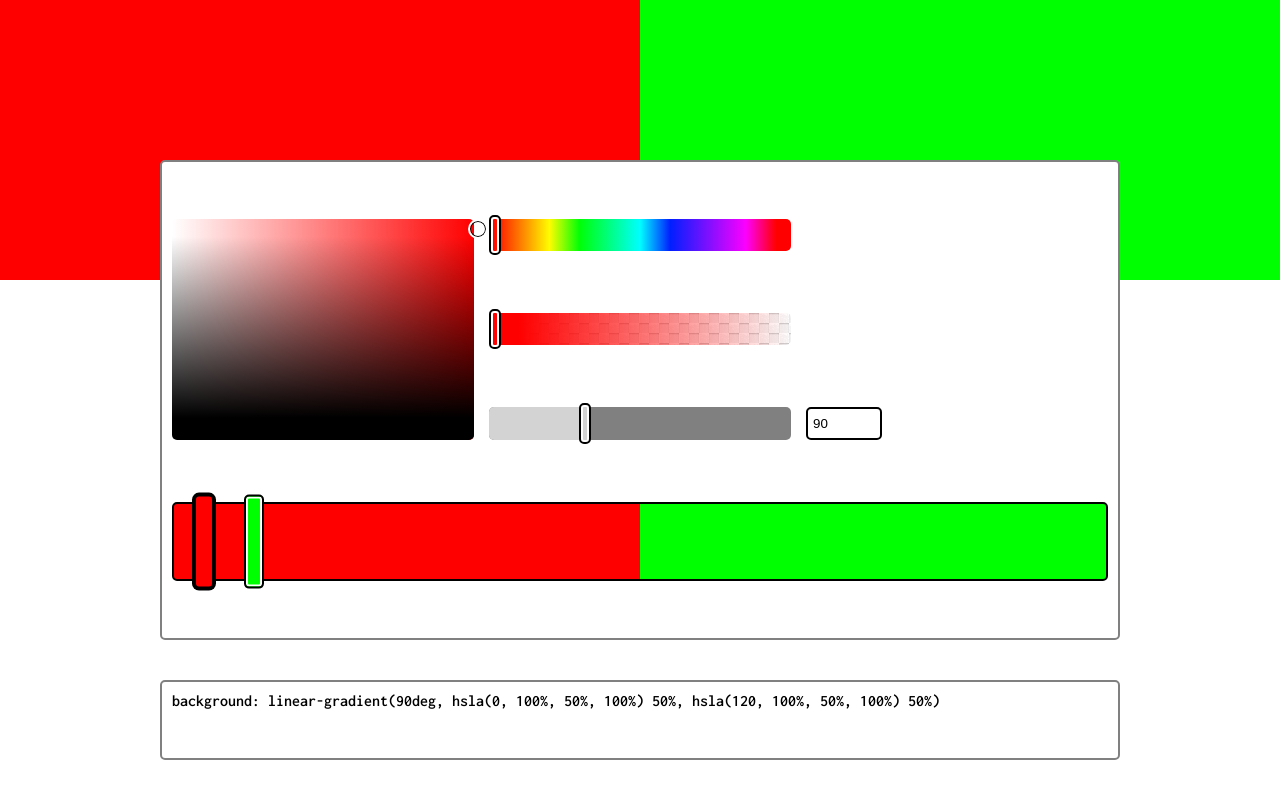
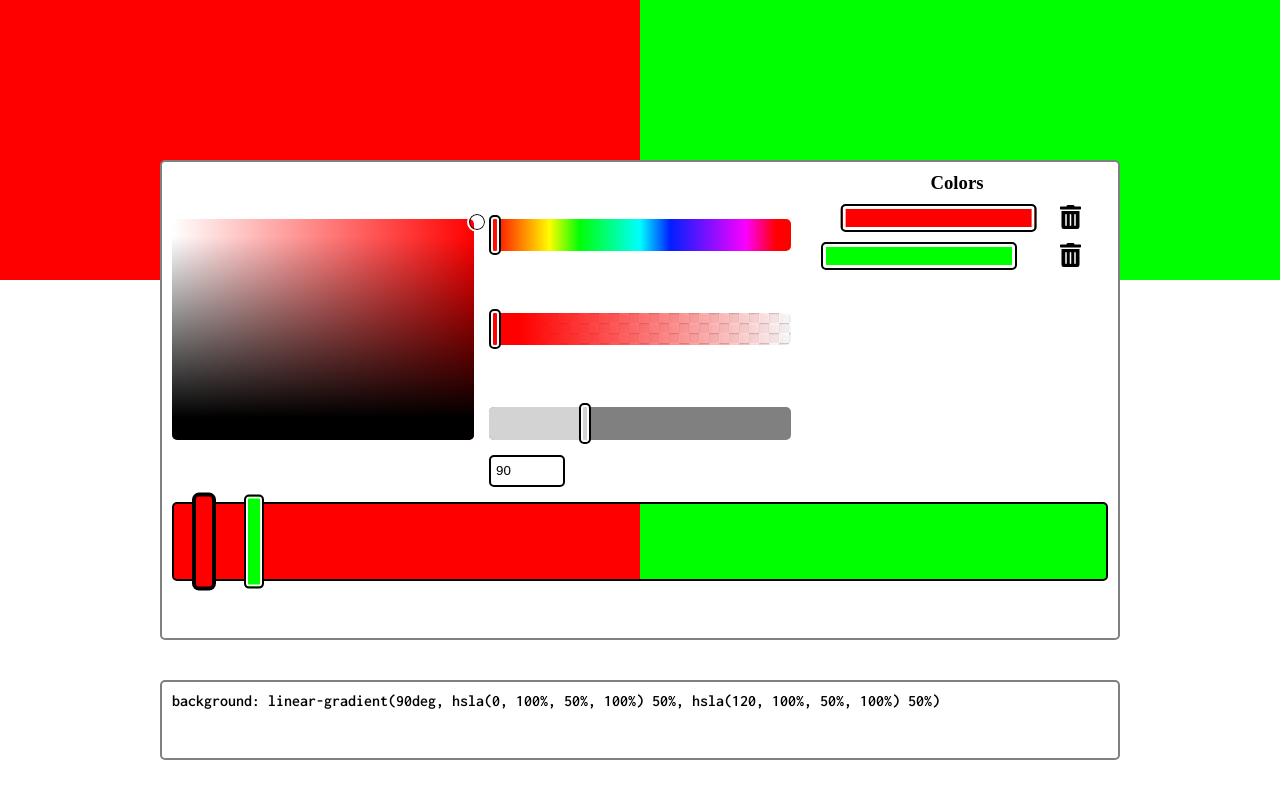
Before and after one commit to Centmsn/CSS-gradient-generator, a React (Create React App) app: page / in a window 1280 px wide. Built offline with nearby package versions, Linux system fonts and the light colour scheme.

Commit message:
add remove color function, fix minior bugs

```diff
--- a/package.json
+++ b/package.json
@@ -3,9 +3,14 @@
   "version": "0.1.0",
   "private": true,
   "dependencies": {
+    "@fortawesome/fontawesome-free": "^5.15.1",
+    "@fortawesome/fontawesome-svg-core": "^1.2.32",
+    "@fortawesome/free-solid-svg-icons": "^5.15.1",
+    "@fortawesome/react-fontawesome": "^0.1.12",
     "@testing-library/jest-dom": "^5.11.5",
     "@testing-library/react": "^11.1.1",
     "@testing-library/user-event": "^12.2.0",
+    "lodash": "^4.17.20",
     "react": "^17.0.1",
     "react-dom": "^17.0.1",
     "react-redux": "^7.2.2",
--- a/src/actions/index.js
+++ b/src/actions/index.js
@@ -7,6 +7,7 @@ import {
   CHANGEACTIVECOL,
   SETACTIVEWIDTH,
   SETGRADIENTCODE,
+  REMOVEGRADIENTCOL,
 } from "./types";
 
 export const setH = (deg) => {
@@ -67,3 +68,10 @@ export const setGradientCode = (code) => {
     payload: code,
   };
 };
+
+export const removeGradientCol = (index) => {
+  return {
+    type: REMOVEGRADIENTCOL,
+    payload: index,
+  };
+};
--- a/src/actions/types.js
+++ b/src/actions/types.js
@@ -6,3 +6,4 @@ export const CHANGEACTIVECOL = "CHANGEACTIVECOL";
 export const SETACTIVECOL = "SETACTIVECOL";
 export const SETACTIVEWIDTH = "SETACTIVEWIDTH";
 export const SETGRADIENTCODE = "SETGRADIENTCODE";
+export const REMOVEGRADIENTCOL = "REMOVEGRADIENTCOL";
--- /dev/null
+++ b/src/components/ColorsList.js
@@ -0,0 +1,113 @@
+import styled from "styled-components";
+import { connect } from "react-redux";
+import { FontAwesomeIcon } from "@fortawesome/react-fontawesome";
+import { faTrashAlt } from "@fortawesome/free-solid-svg-icons";
+
+import { removeGradientCol, changeActiveCol } from "../actions";
+
+const ColorsList = ({
+  gradient,
+  index,
+  removeGradientCol,
+  changeActiveCol,
+}) => {
+  const removeColor = (index) => {
+    if (Object.keys(gradient).length <= 2) return;
+
+    removeGradientCol(index);
+  };
+
+  const changeActive = (index) => {
+    changeActiveCol(index);
+  };
+
+  const renderList = () => {
+    const length = Object.keys(gradient).length;
+    const list = [];
+
+    for (let i = 0; i < length; i++) {
+      const color = `hsla(${gradient[i].h}, ${gradient[i].s}%, ${gradient[i].l}%, ${gradient[i].a}%)`;
+      const active = i === index ? true : false;
+      list.push(
+        <ListEl key={i}>
+          <ListColor
+            color={color}
+            active={active}
+            onClick={() => changeActive(i)}
+          />
+          <Btn onClick={() => removeColor(i)}>
+            <FontAwesomeIcon icon={faTrashAlt} />
+          </Btn>
+        </ListEl>
+      );
+    }
+
+    return list;
+  };
+
+  return (
+    <List>
+      <ListTitle>Colors</ListTitle>
+      <ul>{renderList()}</ul>
+    </List>
+  );
+};
+
+const List = styled.div`
+  grid-area: 1/3/8/4;
+
+  overflow-y: auto;
+`;
+
+const ListTitle = styled.h3`
+  text-align: center;
+`;
+
+const ListEl = styled.li`
+  margin: 10px 0;
+
+  display: flex;
+  justify-content: space-around;
+`;
+
+const ListColor = styled.div`
+  transform: ${({ active }) => (active ? "translateX(10%)" : null)};
+
+  flex-basis: 65%;
+  border: 2px solid black;
+  border-radius: 5px;
+  background-color: ${(props) => props.color};
+
+  box-shadow: inset 0 0 0 3px white;
+  transition: transform 300ms;
+  cursor: pointer;
+`;
+
+const Btn = styled.button`
+  position: relative;
+  flex-basis: 15%;
+  min-height: 25px;
+
+  border: none;
+  outline: none;
+  background: none;
+
+  font-size: 1.5rem;
+  cursor: pointer;
+  transition: 300ms;
+
+  &:hover {
+    color: red;
+  }
+`;
+
+const mapStateToProps = (state) => {
+  return {
+    index: state.colId,
+    gradient: state.gradient,
+  };
+};
+
+export default connect(mapStateToProps, { removeGradientCol, changeActiveCol })(
+  ColorsList
+);
--- a/src/components/DegreeOptions.js
+++ b/src/components/DegreeOptions.js
@@ -80,7 +80,7 @@ const InnerBar = styled.div.attrs(({ offset }) => ({
 `;
 
 const Input = styled.input`
-  grid-area: 6/3/7/4;
+  grid-area: 7/2/8/3;
 
   width: 25%;
 
--- a/src/components/GradientOptions.js
+++ b/src/components/GradientOptions.js
@@ -1,6 +1,6 @@
 import styled from "styled-components";
 import { connect } from "react-redux";
-import { useState, useRef } from "react";
+import { useState, useRef, useEffect } from "react";
 
 import { changeActiveCol, setActiveWidth, setActiveCol } from "../actions";
 import Draggable from "./Draggable";
@@ -20,13 +20,21 @@ const GradientOptions = ({
   });
   const gradientBar = useRef(null);
 
+  useEffect(() => {
+    setColorsAmount(Object.keys(gradient).length - 1);
+  }, [gradient]);
+
   const changeColorPosition = (e, index) => {
     changeActiveCol(index);
     const { width, left } = gradientBar.current.getBoundingClientRect();
 
+    if (e.clientX - left + 10 > width || e.clientX - left < -10) {
+      return;
+    }
+
     setColorsPosition((prev) => ({
       ...prev,
-      [index]: { x: e.clientX - left + 10 },
+      [index]: { x: e.clientX - left - 10 },
     }));
     setActiveWidth(Math.round((e.clientX - left + 10) * (100 / width)), index);
   };
@@ -91,6 +99,19 @@ const Bar = styled.div.attrs((props) => ({
   border-radius: 5px;
 
   cursor: pointer;
+
+  &:hover {
+    &::after {
+      content: "Click to add color";
+      position: absolute;
+      left: 85%;
+      top: 120%;
+
+      border: 2px solid black;
+      border-radius: 5px;
+      padding: 5px;
+    }
+  }
 `;
 
 const mapStateToProps = (state) => {
--- a/src/components/Options.js
+++ b/src/components/Options.js
@@ -3,10 +3,11 @@ import { useRef, useState, useEffect } from "react";
 import { connect } from "react-redux";
 
 import { setH, setLs } from "../actions";
+import Draggable from "./Draggable";
+import DegreeOptions from "./DegreeOptions";
 import GradientOptions from "./GradientOptions";
+import ColorsList from "./ColorsList";
 import TransparentOptions from "./TransparentOptions";
-import DegreeOptions from "./DegreeOptions";
-import Draggable from "./Draggable";
 
 const Options = ({ setH, setLs, hue, active, gradient }) => {
   const colorHue = useRef(null);
@@ -17,19 +18,22 @@ const Options = ({ setH, setLs, hue, active, gradient }) => {
   const [satPosition, setSatPosition] = useState({ x: 0, y: 0 });
 
   useEffect(() => {
-    // TODO: set also LIGHTNESS and SATURATION
     const { width } = colorHue.current.getBoundingClientRect();
     const satDimensions = colorSat.current.getBoundingClientRect();
+
+    setH(gradient[active].h);
+    setLs(gradient[active].s, gradient[active].l);
 
     setHueOffset((width / 360) * gradient[active].h);
 
     setSatPosition({
-      x: (satDimensions.width / 100) * gradient[active].s - 6.5,
+      x: (satDimensions.width / 100) * gradient[active].s - 7.5,
       y:
         satDimensions.height -
         (satDimensions.height / 100) *
           gradient[active].l *
-          (1 + gradient[active].s / 100),
+          (1 + gradient[active].s / 100) -
+        7.5,
     });
   }, [active]);
 
@@ -100,6 +104,7 @@ const Options = ({ setH, setLs, hue, active, gradient }) => {
       <TransparentOptions />
       <DegreeOptions />
       <GradientOptions />
+      <ColorsList />
     </Settings>
   );
 };
--- a/src/components/TransparentOptions.js
+++ b/src/components/TransparentOptions.js
@@ -1,15 +1,24 @@
 import styled from "styled-components";
 import { connect } from "react-redux";
-import { useState, useRef } from "react";
+import { useState, useRef, useEffect } from "react";
 
 import Draggable from "./Draggable";
 import { setA } from "../actions";
 
 import transparentBg from "../assets/paven.png";
 
-const TransparentOptions = ({ setA, hue, sat, light }) => {
+const TransparentOptions = ({ setA, hue, sat, light, active, gradient }) => {
   const [sliderPosition, setSliderPosition] = useState(0);
   const transparencyBar = useRef(null);
+
+  useEffect(() => {
+    const { width } = transparencyBar.current.getBoundingClientRect();
+    const position = width - (width / 100) * gradient[active].a;
+
+    setA(gradient[active].a);
+
+    setSliderPosition(position);
+  }, [active]);
 
   const setTransparency = (e) => {
     const { left, width } = transparencyBar.current.getBoundingClientRect();
@@ -66,6 +75,8 @@ const mapStateToProps = (state) => {
     hue,
     sat,
     light,
+    active: state.colId,
+    gradient: state.gradient,
   };
 };
 
--- a/src/reducers/gradientColors.js
+++ b/src/reducers/gradientColors.js
@@ -1,4 +1,9 @@
-import { SETACTIVECOL, SETACTIVEWIDTH } from "../actions/types";
+import _ from "lodash";
+import {
+  SETACTIVECOL,
+  SETACTIVEWIDTH,
+  REMOVEGRADIENTCOL,
+} from "../actions/types";
 
 const INITIAL_STATE = {
   0: {
@@ -32,6 +37,18 @@ export default (state = INITIAL_STATE, action) => {
         },
       };
 
+    case REMOVEGRADIENTCOL:
+      const prevState = _.omit({ ...state }, action.payload);
+      const newState = {};
+
+      const keys = Object.keys(prevState);
+
+      for (let i = 0; i < keys.length; i++) {
+        newState[i] = prevState[keys[i]];
+      }
+
+      return newState;
+
     default:
       return state;
   }
```
Also changed, not shown: 1 other file (tests, documents, lock files or other folders).
